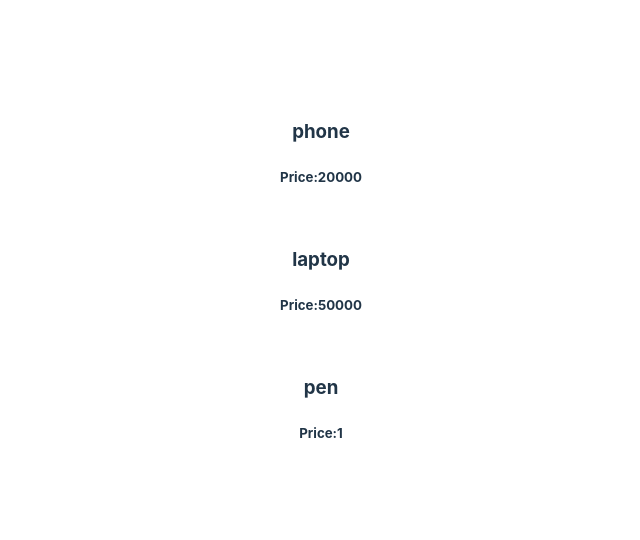
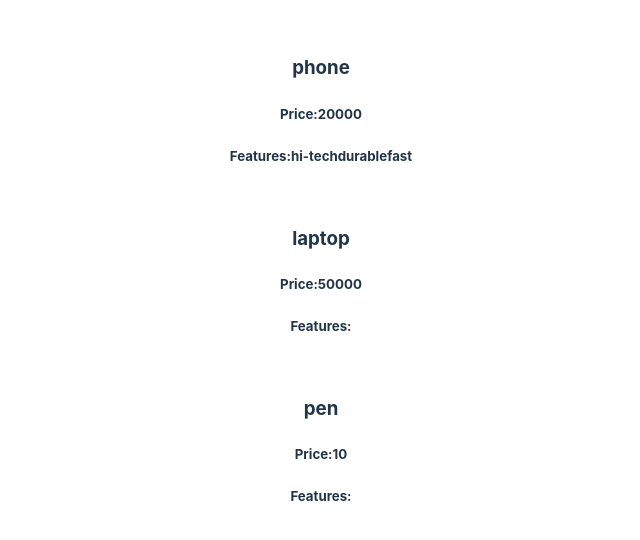
Before and after one commit to MEHULBANSAL2003/React-Js, a React (Vite) app: page / in a window 1280 px wide. Shown: the part 110-650 px from the top of the page, without its empty margins (319-959 px from the left). Built offline with nearby package versions, Linux system fonts and the light colour scheme.

Commit message:
passing array as props

```diff
--- a/src/Product.jsx
+++ b/src/Product.jsx
@@ -3,21 +3,26 @@ import "./Product.css";
 import PropTypes from "prop-types";
 
 
-function Product({title,price=1}){  // props as arguement with default values..!!
+function Product({title,price,features}){  // props as arguement with default values..!!
 return (
 <div className="Product">
     <h3>{title}</h3>
     <h5>Price:{price}</h5>
+    <h5>Features:{features}</h5>
+
 </div>
 
 );
 
 }
 
-Product.propTypes = {
-    title: PropTypes.string.isRequired, // Require 'title' prop as a string
-    price: PropTypes.number, // Allow 'price' prop as a number, but it's optional
-  };
+// Product.propTypes = {
+//     title: PropTypes.string.isRequired, // Require 'title' prop as a string
+//     price: PropTypes.number, // Allow 'price' prop as a number, but it's optional
+//     features:PropTypes.array,
+//     features2:PropTypes.object
+
+//   };
 
 
 
--- a/src/ProductTab.jsx
+++ b/src/ProductTab.jsx
@@ -1,12 +1,14 @@
 import Product from "./Product.jsx"
 function ProductTab(){
+    let options=["hi-tech","durable","fast"];
+
 
 return (
     <>
-    <Product title="phone" price="20000"/>
+    <Product title="phone" price={20000} features={options} />
     <Product title="laptop" price={50000}/>
     {/* {2000} here price is treated as number..!! */}
-    <Product title="pen"/>
+    <Product title="pen" price={10}/>
     </>
 
 );
```
